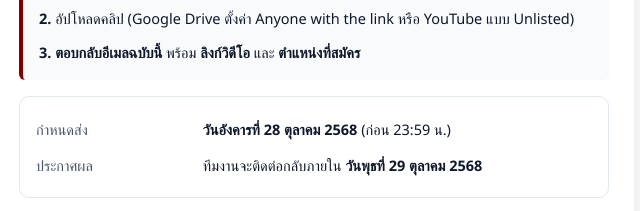
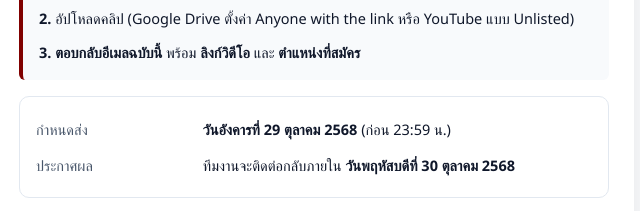
Before and after one commit to sukandappool-sudo/sukandappool-sudo.github.io, a plain HTML site: page index.html in a window 1280 px wide. Shown: the part 3301-3512 px from the top of the page, 326-966 px from the left. Drawn offline with Linux system fonts and the light colour scheme.

Commit message:
Update index.html

```diff
--- a/index.html
+++ b/index.html
@@ -468,7 +468,7 @@
                         กำหนดส่ง
                       </td>
                       <td style="padding: 5px 0; font-size: 14.5px; line-height: 1.8; color: #0f172a;">
-                        <strong>วันอังคารที่ 28 ตุลาคม 2568</strong> (ก่อน 23:59 น.)
+                        <strong>วันอังคารที่ 29 ตุลาคม 2568</strong> (ก่อน 23:59 น.)
                       </td>
                     </tr>
                     <tr>
@@ -476,7 +476,7 @@
                         ประกาศผล
                       </td>
                       <td style="padding: 5px 0; font-size: 14.5px; line-height: 1.8; color: #0f172a;">
-                        ทีมงานจะติดต่อกลับภายใน <strong>วันพุธที่ 29 ตุลาคม 2568</strong>
+                        ทีมงานจะติดต่อกลับภายใน <strong>วันพฤหัสบดีที่ 30 ตุลาคม 2568</strong>
                       </td>
                     </tr>
                   </table>
```
